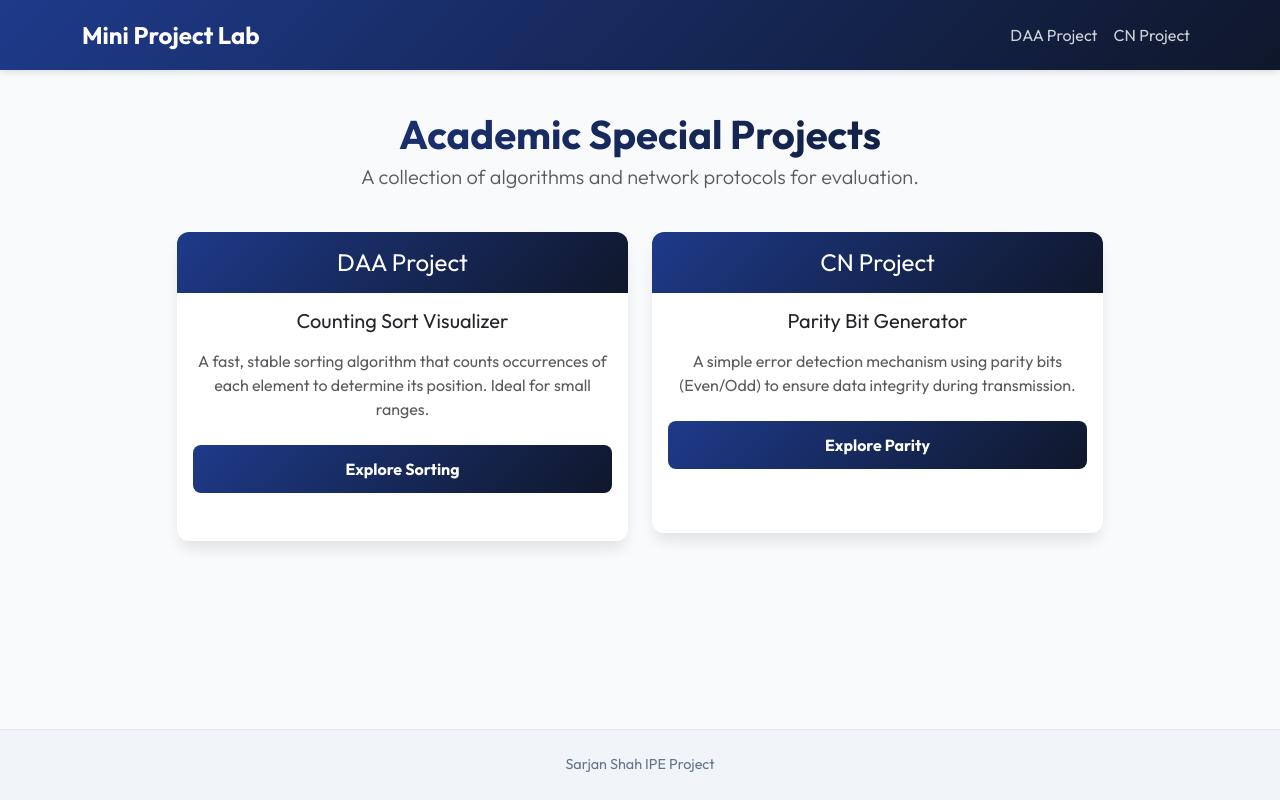
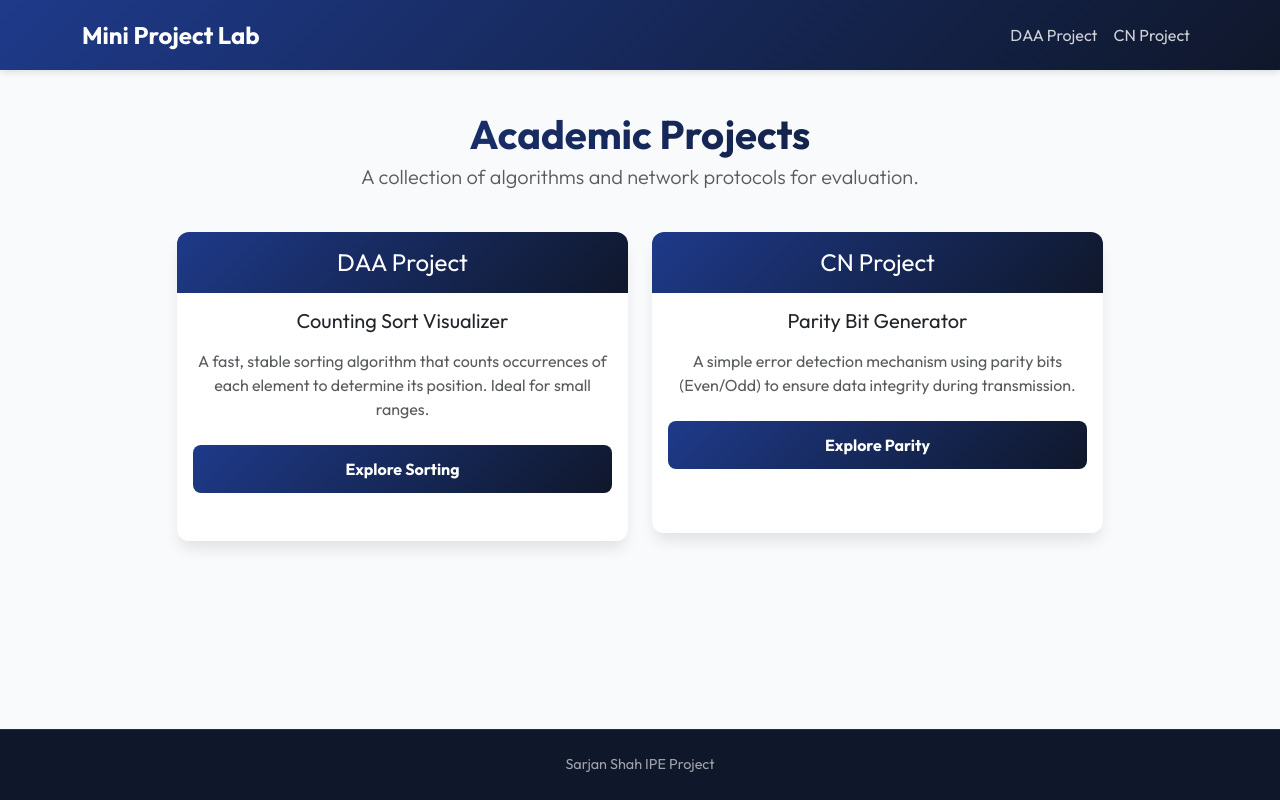
Before and after one commit to sarjanshah14/miniprojects, a Flask app: page / in a window 1280 px wide. Run offline with Flask 3, Linux system fonts and the light colour scheme.

Commit message:
Rename project to Academic Projects and revert footer to navy blue background

```diff
--- a/static/style.css
+++ b/static/style.css
@@ -120,19 +120,17 @@ body {
 }
 
 footer {
-    background-color: #f1f5f9;
-    /* Light grey background */
+    background-color: var(--secondary-color);
     padding: 1.5rem 0;
     text-align: center;
-    color: #475569;
-    /* Darker slate text */
+    color: rgba(255, 255, 255, 0.8);
     font-size: 0.9rem;
     margin-top: auto;
-    border-top: 1px solid #e2e8f0;
+    border-top: 1px solid rgba(255, 255, 255, 0.1);
 }
 
 footer .text-muted {
-    color: #64748b !important;
+    color: rgba(255, 255, 255, 0.6) !important;
 }
 
 
--- a/templates/index.html
+++ b/templates/index.html
@@ -34,7 +34,7 @@
 
     <div class="container mt-4 fade-in">
         <header class="hero-section">
-            <h1>Academic Special Projects</h1>
+            <h1>Academic Projects</h1>
             <p class="lead text-muted">A collection of algorithms and network protocols for evaluation.</p>
         </header>
 
```
